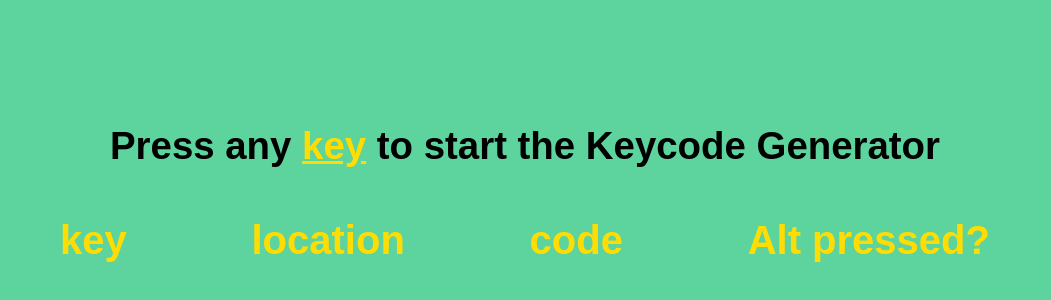
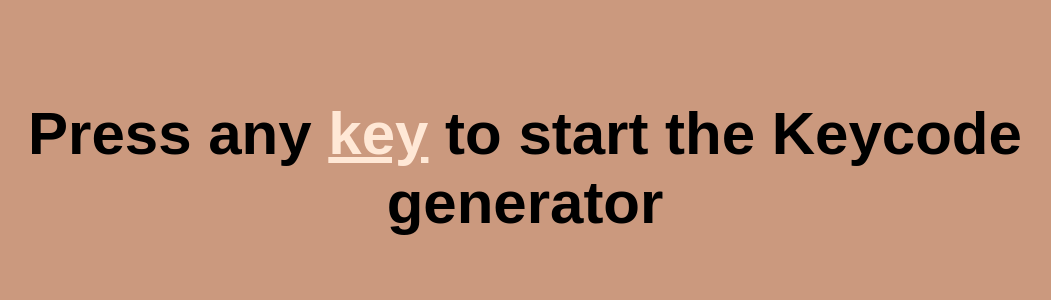
Before and after one commit to SayamDev/Week3---Key-Generator, a plain HTML site: page index.html in a window 1280 px wide. Shown: the part 232-532 px from the top of the page, without its empty margins (115-1166 px from the left). Drawn offline with Linux system fonts and the light colour scheme; a web font is replaced by a local one.

Commit message:
Added crucial changes-notes added to syntax

```diff
--- a/app.js
+++ b/app.js
@@ -1,4 +1,13 @@
 window.addEventListener("keydown", (event) => {
+
+    //this will target the id page 1
+    const start = document.getElementById("page1")
+    //this will target the display property of id = page1 to display none
+    start.style.display="none"
+
+
+
+
     let numKey = document.getElementById("displayKey"); //assigned the keyDisplay id from html to numKey
 
     let keyClick = event.key; // .key = generates an event of the key that was executed
--- a/index.html
+++ b/index.html
@@ -14,14 +14,20 @@
 </head>
 <body>
 
+
+    <!--page1 - start-->
+    <div class="wrapper">
+        <section id="page1">
+            <div class="page1_heading">
+                <h1>Press any <span class="define">key</span>  to start the Keycode generator</h1>
+            </div>
+        </section>
+    </div>
+
     <div id="container">
-
-
-
         <div class="keysContainer">
             <header>
-
-                <h1>Press any <span class="define">key</span>  to start the Keycode Generator</h1>
+                <h1>Keycode generator</h1>
             </header>
 
             <div class="event_container">
--- a/styling.css
+++ b/styling.css
@@ -9,48 +9,84 @@ body{
     font-size: 1rem;
 }
 
+    #page1{
+   position: relative;
+    height: 100vh;
+    background-color: #CB997E;
+    z-index: 100;
+    display: flex;
+    justify-content: center;
+     align-items: center;
+     font-size: 2.5rem;
+ }
+
+     .wrapper {
+    position: absolute;
+    top: 0;
+    left: 0;
+    right: 0;
+    bottom: 0;
+    height: 100vh;
+    text-align: center;
+ }
+
 
 #container{
     height: 100vh;
-    background-color: #5dd39e;
+    background-color: #CB997E;
     display: flex;
     justify-content: center;
     align-items: center;
-}
+    width: 100%;
+
+    }
 
 header{
     font-weight: 900;
-    font-size: 1.2rem;
+    font-size: 1.5rem;
     display: flex;
     justify-content: center;
     align-items: center;
     padding: 50px;
+}
 
+header h1{
+    color: #FFE8D6;
 }
 
 .define{
-    color: #FFDD02;
+    color: #FFE8D6;
     text-decoration: underline;
+}
+
+.keysContainer{
+    width: 80%;
+    padding: 20px;
 }
 
 .event_container{
     display: flex;
     flex-direction: row;
     justify-content: space-between;
-    max-width: 80vw;
+    max-width: 100%;
+
+}
+
+.key{
+    padding: 20px;
 }
 
 .key p{
     font-weight: 600;
     font-size: 2.5rem;
-    color: #FFDD02;
+    color: #FFE8D6 ;
 }
 
 
 h3{
     color: black;
-    font-size: 32px;
-    margin-left: 20px;
-    font-weight: 300;
+    font-size: 28px;
+    text-align: center;
+    font-weight: 900;
     text-decoration: underline;
 }
```
